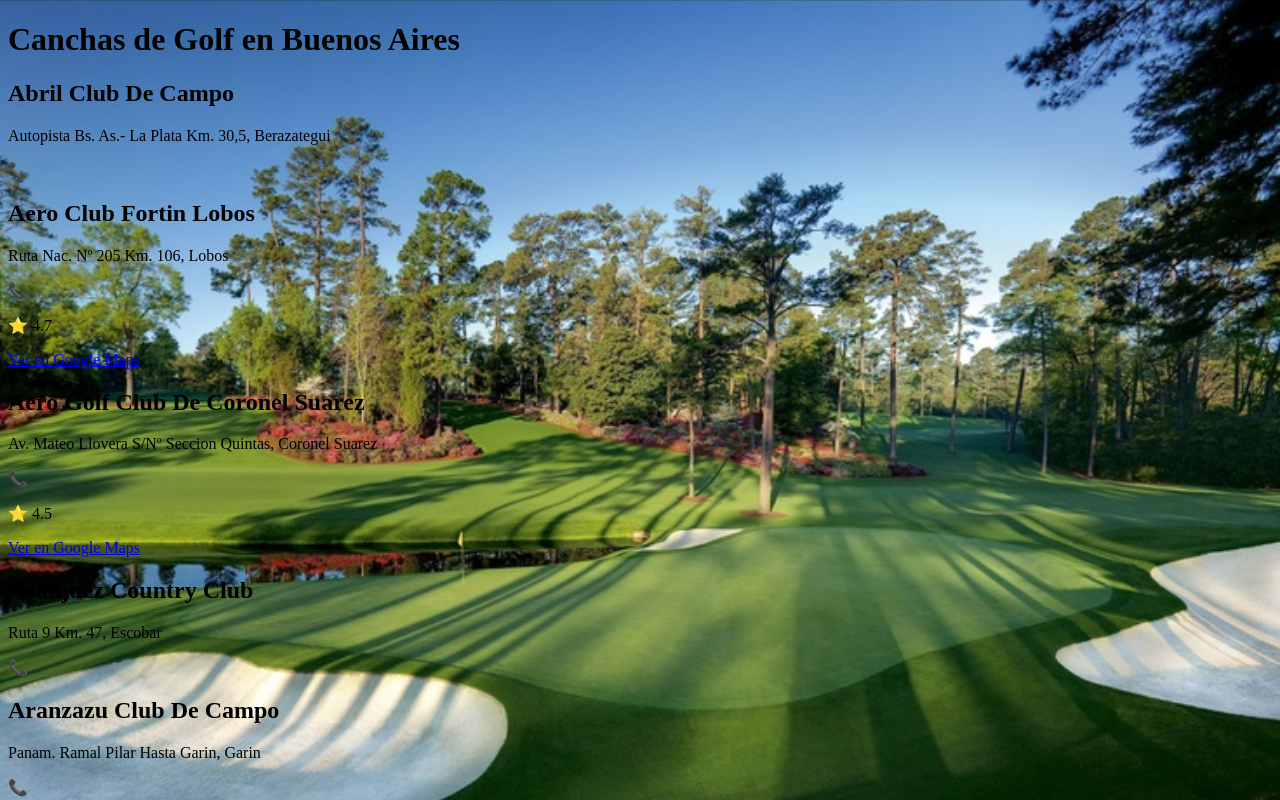
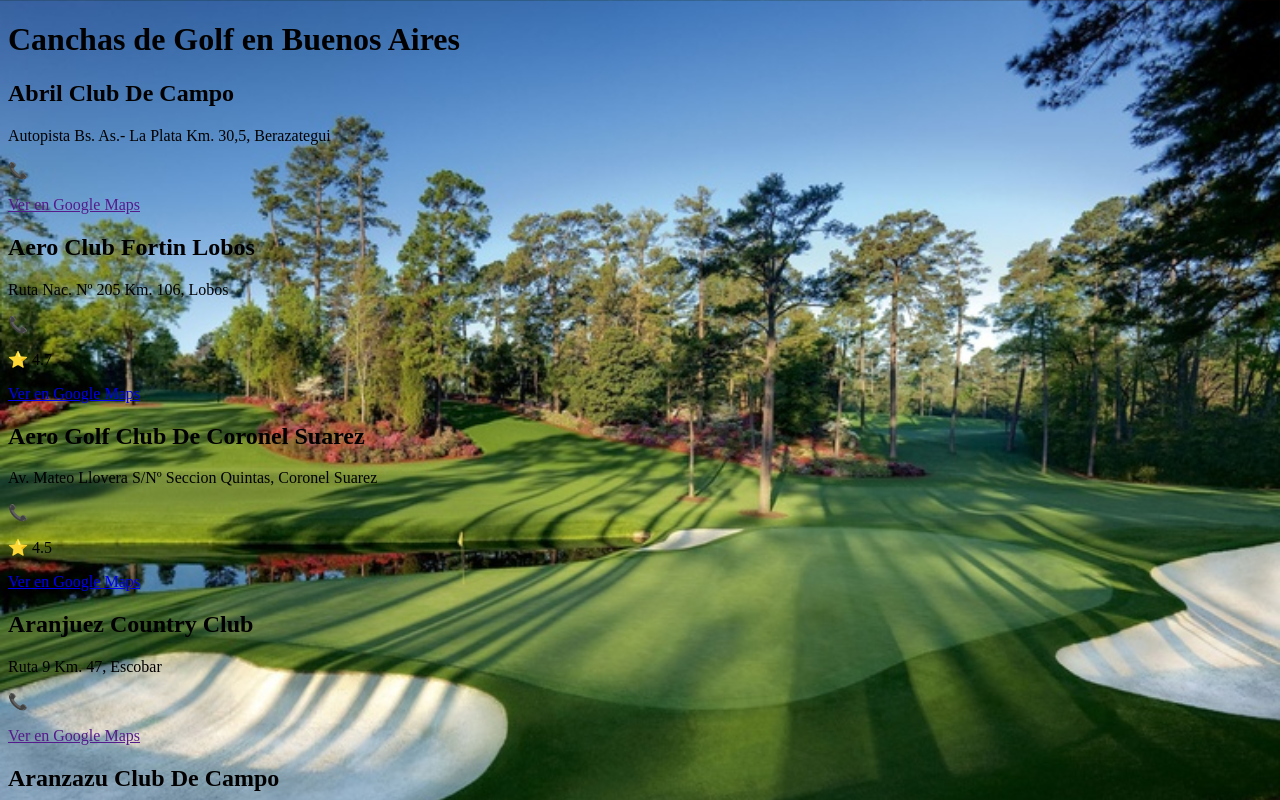
Before and after one commit to martomartomarto/golf-buenos-aires-app, a Next.js app: page / in a window 1280 px wide. Shown: the top 800 px of the page. Built offline with nearby package versions, Linux system fonts and the light colour scheme.

Commit message:
Update GolfCourseCard.tsx

```diff
--- a/components/GolfCourseCard.tsx
+++ b/components/GolfCourseCard.tsx
@@ -2,28 +2,28 @@ interface GolfCourse {
   Nombre: string;
   Dirección: string;
   Localidad: string;
-  rating: string;
+  rating?: string;
   maps_url: string;
   Telefono: string;
 }
 
 export default function GolfCourseCard({ course }: { course: GolfCourse }) {
   return (
-    <div className="bg-white bg-opacity-90 rounded-2xl p-4 shadow-lg w-full max-w-xl">
-      <h2 className="text-xl font-semibold">{course.Nombre}</h2>
+    <div className="bg-white/80 backdrop-blur-md rounded-xl p-4 shadow-md space-y-2">
+      <h2 className="text-xl font-bold">{course.Nombre}</h2>
       <p className="text-sm">{course.Dirección}, {course.Localidad}</p>
       <p className="text-sm">📞 {course.Telefono}</p>
-      {course.rating && <p className="mt-1">⭐ {course.rating}</p>}
-      {course.maps_url && (
+      {course.rating && (
+        <p className="mt-1 text-sm">⭐ {course.rating}</p>
+      )}
       <a
         href={course.maps_url}
         target="_blank"
         rel="noopener noreferrer"
-          className="text-blue-600 underline mt-2 inline-block"
+        className="text-blue-600 underline text-sm inline-block mt-2"
       >
         Ver en Google Maps
       </a>
-      )}
     </div>
   );
 }
```
Lines whose indentation alone changed are shown as unchanged.
